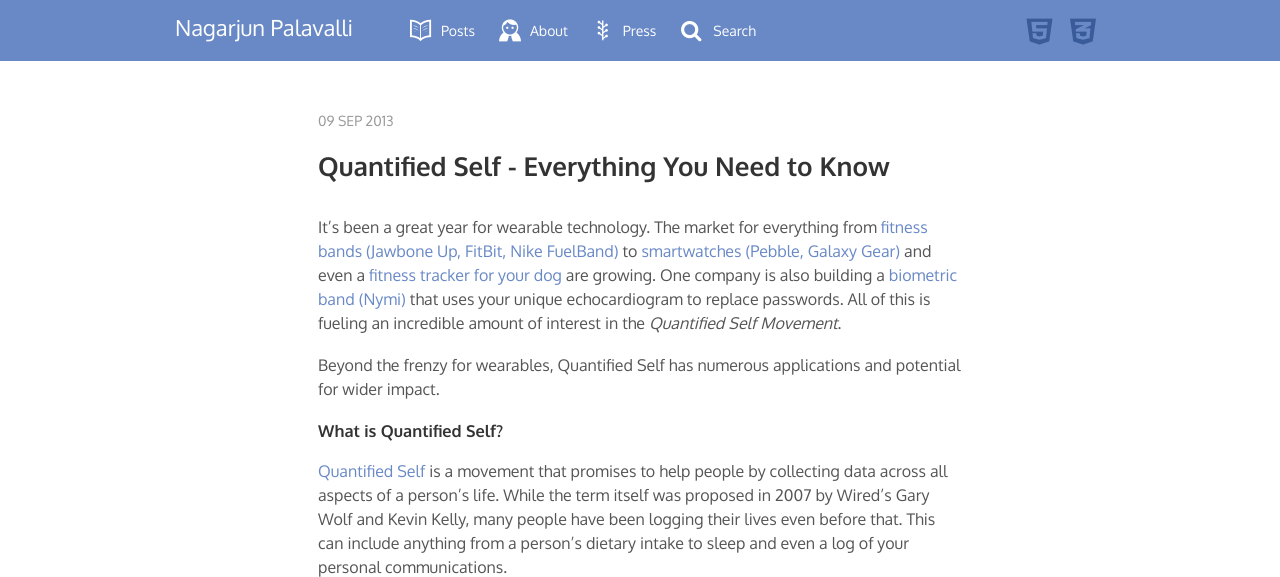
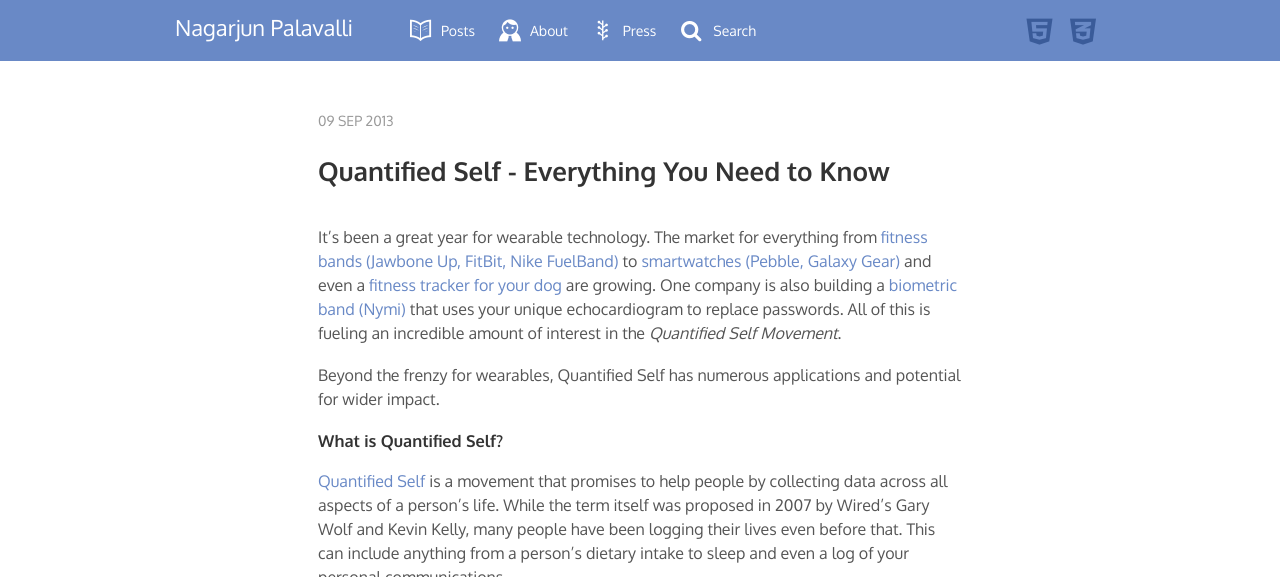
Before and after one commit to nagarjun/nagarjun.github.com, a Jekyll site: the page built from _posts/2013-09-09-quantified-self-everything-you-need-to-know.markdown, in a window 1280 px wide. Shown: the top 577 px of the page. Built offline with Jekyll 4.4.1, drawn with Linux system fonts in a browser that asks for light colours; nearby versions of some CDN libraries; some web fonts are replaced; Markdown is read by kramdown in place of the engine named in the settings; comment, search, counter and statistics services are not loaded; grey boxes are pictures that could not be loaded.

Commit message:
iPhone 5S Article

```diff
--- a/css/main.css
+++ b/css/main.css
@@ -124,7 +124,7 @@ header input[type="text"]:hover,header input[type="text"]:active{box-shadow:none
 #progress{position:fixed;top:0px;display:none;background-color:#5cb85c;width:100%;height:2px;}
 article{margin:0px auto;width:644px;height:auto;}
 article>.meta{margin-bottom:9px;font-size:14px;text-transform:uppercase;color:#999999;}
-article h2{margin-bottom:36px;font-size:26px;line-height:1;}
+article h2{margin-bottom:36px;font-size:26px;line-height:1.4;}
 article .post>p{margin-bottom:18px;font-size:16px;line-height:1.5;color:#555555;}
 article .post img{margin:18px 0px;max-width:644px;height:auto;}
 #disqus{margin:56px auto 36px auto;width:644px;height:auto;}
--- a/less/article.less
+++ b/less/article.less
@@ -27,7 +27,7 @@ article > .meta {
 article h2 {
 	margin-bottom: 36px;
 	font-size: 26px;
-	line-height: 1;
+	line-height: 1.4;
 }
 
 article .post > p {
```
Also changed, not shown: images/iphone-fingerprint-reader.jpg (added), 1 other file.
